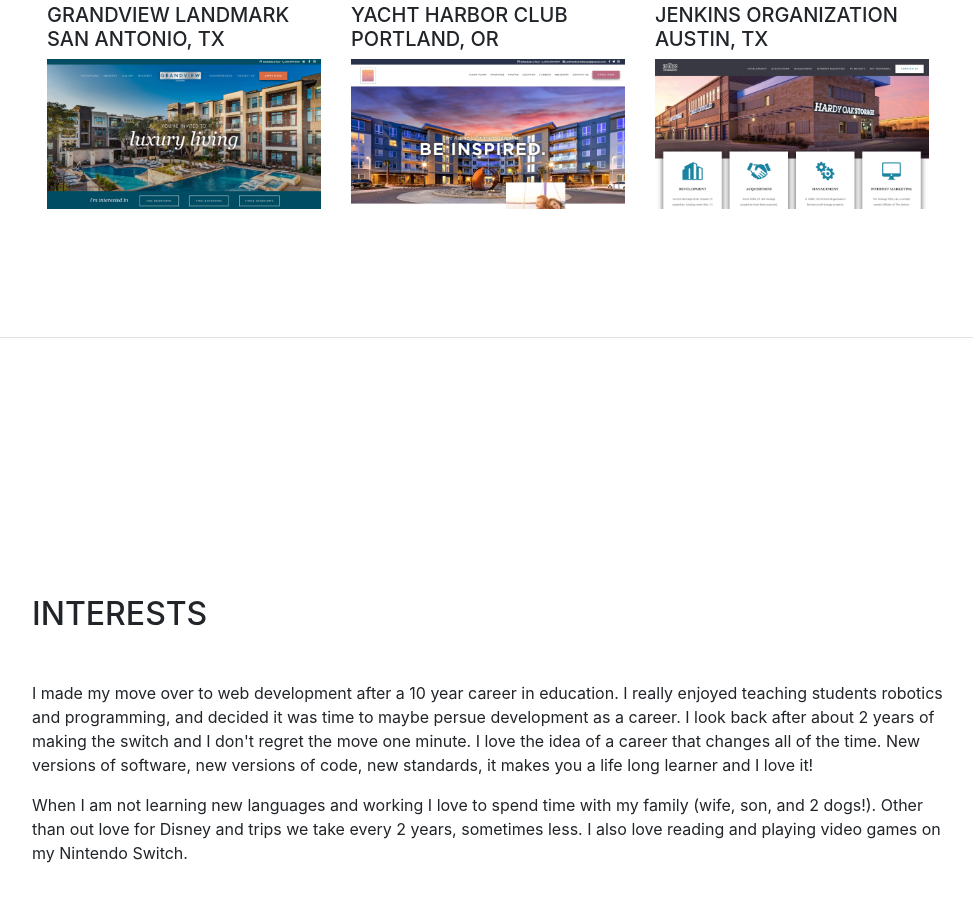
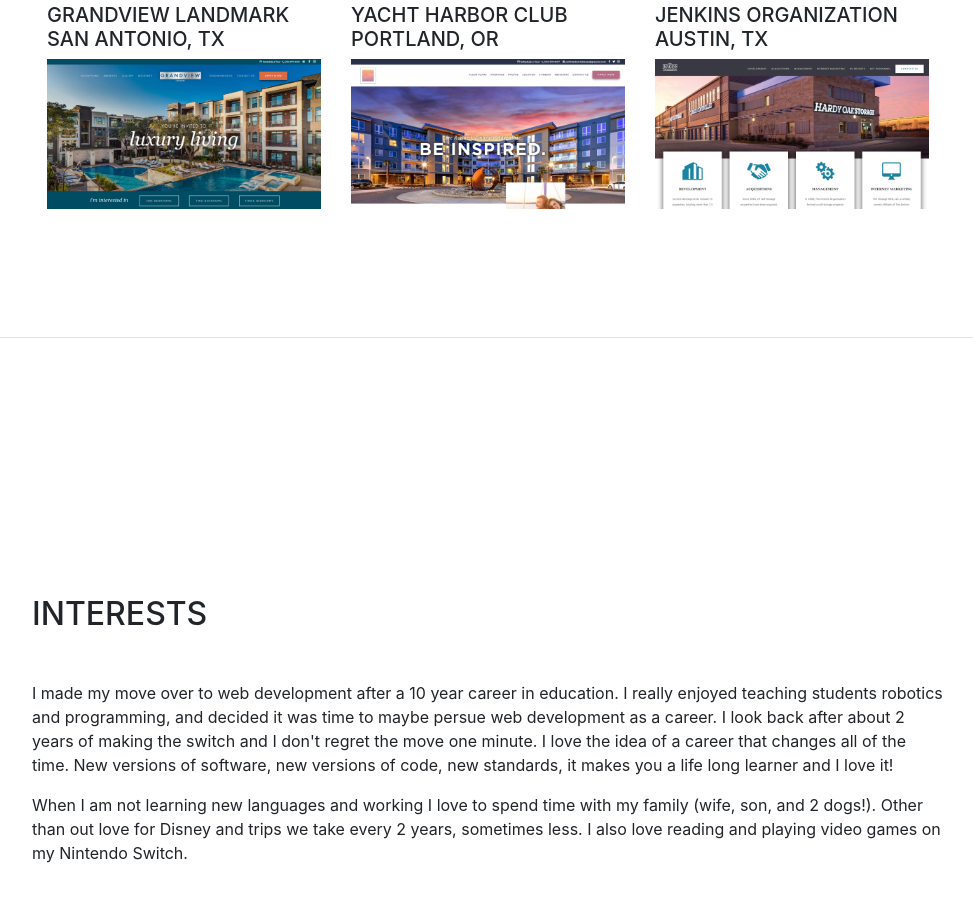
Before and after one commit to smACloudGuru/smuniz18.github.io, a website with bundled scripts: page index.html in a window 1280 px wide. Shown: the part 3795-4697 px from the top of the page, without its empty margins (288-1261 px from the left). Built offline with nearby package versions, Linux system fonts and the light colour scheme; a web font is replaced by a local one.

Commit message:
Changes to Interest Section

```diff
--- a/index.html
+++ b/index.html
@@ -294,7 +294,7 @@
             <div class="my-auto">
                 <h2 class="mb-5">Interests</h2>
                 <p>
-                    I made my move over to web development after a 10 year career in education. I really enjoyed teaching students robotics and programming, and decided it was time to maybe persue development as a career. I look back after about 2 years of making the switch and I don't regret the move one minute. I love the idea of a career that changes all of the time. New versions of software, new versions of code, new standards, it makes you a life long learner and I love it!
+                    I made my move over to web development after a 10 year career in education. I really enjoyed teaching students robotics and programming, and decided it was time to maybe persue web development as a career. I look back after about 2 years of making the switch and I don't regret the move one minute. I love the idea of a career that changes all of the time. New versions of software, new versions of code, new standards, it makes you a life long learner and I love it!
                 </p>
                 <p>
                     When I am not learning new languages and working I love to spend time with my family (wife, son, and 2 dogs!). Other than out love for Disney and trips we take every 2 years, sometimes less. I also love reading and playing video games on my Nintendo Switch.
```
